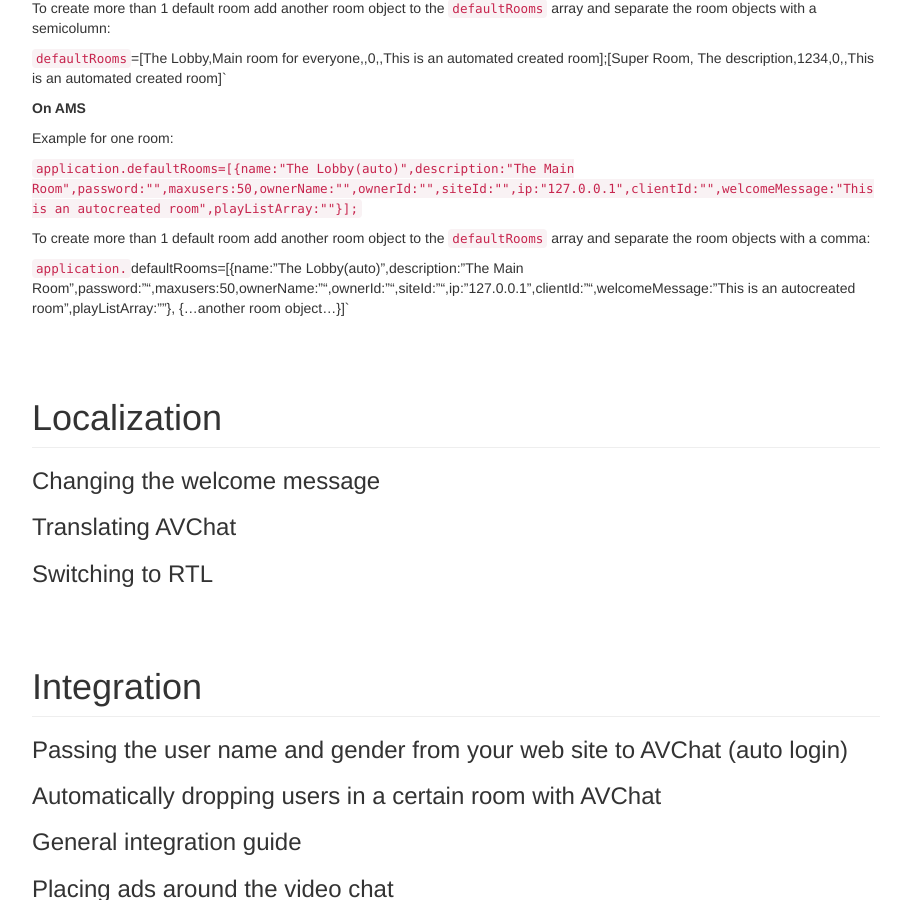
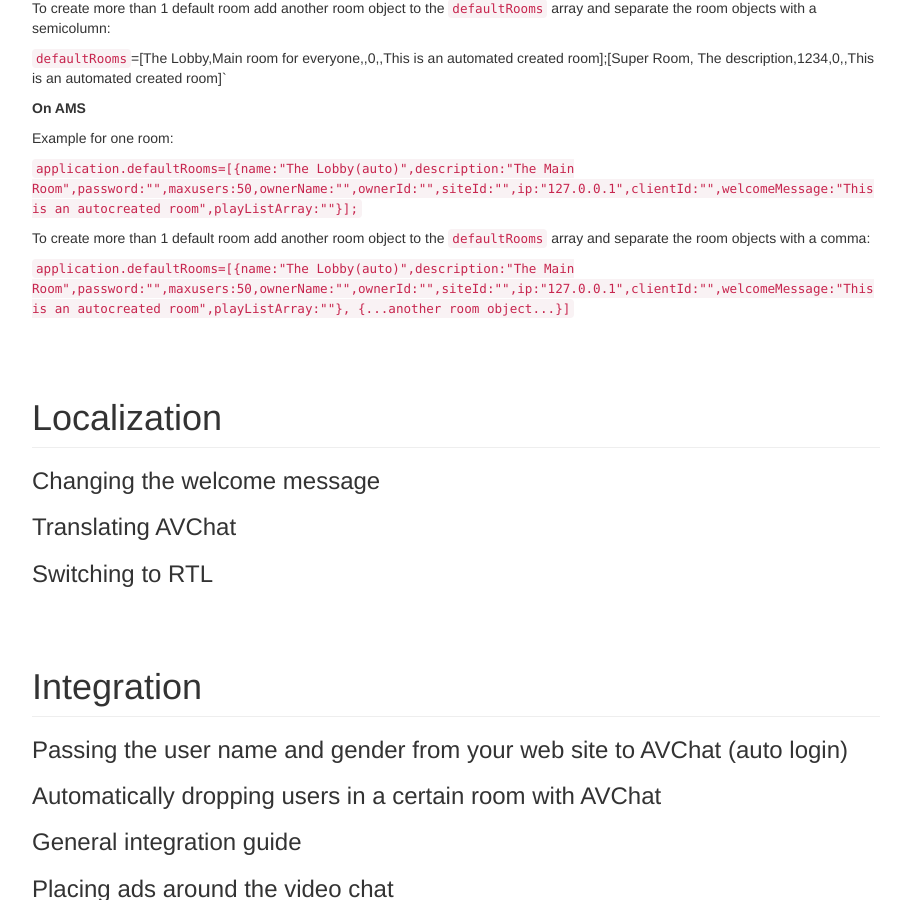
Before and after one commit to nusofthq/avchat-documentation, a Jekyll site: the page built from standalone.md, in a window 1280 px wide and 900 px high, scrolled down 46959 px. Shown: the whole window, without its empty margins (38-949 px from the left). Built offline with Jekyll 4.4.1, drawn with Linux system fonts in a browser that asks for light colours; nearby versions of some CDN libraries; comment, search, counter and statistics services are not loaded.

Commit message:
highlight fix

```diff
--- a/_includes/features.md
+++ b/_includes/features.md
@@ -1080,4 +1080,4 @@
 
 To create more than 1 default room add another room object to the `defaultRooms` array and separate the room objects with a comma:
 
-`application.`defaultRooms=[{name:"The Lobby(auto)",description:"The Main Room",password:"",maxusers:50,ownerName:"",ownerId:"",siteId:"",ip:"127.0.0.1",clientId:"",welcomeMessage:"This is an autocreated room",playListArray:""}, {...another room object...}]`
+`application.defaultRooms=[{name:"The Lobby(auto)",description:"The Main Room",password:"",maxusers:50,ownerName:"",ownerId:"",siteId:"",ip:"127.0.0.1",clientId:"",welcomeMessage:"This is an autocreated room",playListArray:""}, {...another room object...}]`
```
